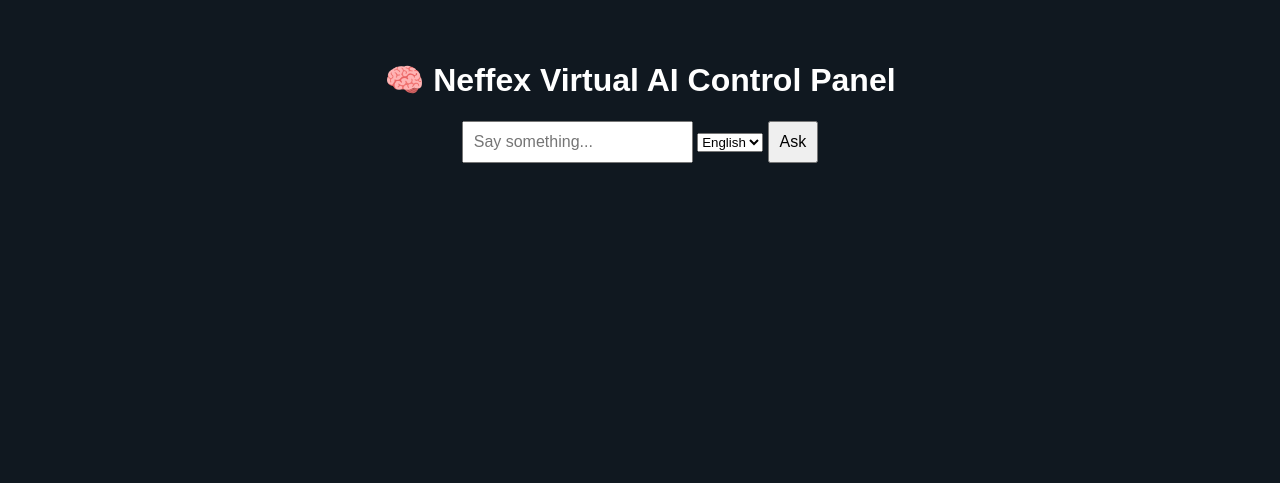
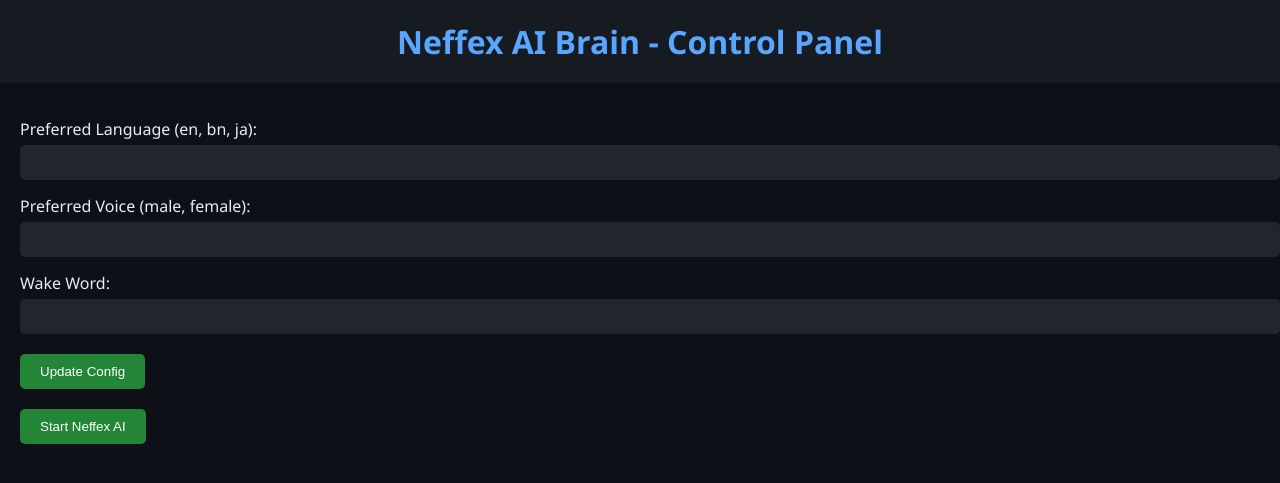
Before and after one commit to Riyadsheikh-tigermate/Neffex-system, a Flask app: template web_panel/templates/index.html in a window 1280 px wide. Shown: the top 483 px of the page. Run offline with Flask 3, Linux system fonts and the light colour scheme; the template is opened without the code that fills it, so the values that code supplies are empty.

Commit message:
Update index.html

```diff
--- a/web_panel/templates/index.html
+++ b/web_panel/templates/index.html
@@ -1,38 +1,75 @@
 <!DOCTYPE html>
 <html lang="en">
 <head>
-  <meta charset="UTF-8">
-  <title>Neffex Control Panel</title>
-  <style>
-    body { font-family: sans-serif; background: #101820; color: white; text-align: center; padding: 2rem; }
-    #chat { margin-top: 20px; }
-    input, button { padding: 10px; font-size: 1rem; }
-    .bubble { background: #444; border-radius: 8px; padding: 10px; margin: 5px; display: inline-block; }
-  </style>
+    <meta charset="UTF-8">
+    <title>Neffex Control Panel</title>
+    <style>
+        body {
+            font-family: 'Segoe UI', Tahoma, Geneva, Verdana, sans-serif;
+            background-color: #0d1117;
+            color: #e6edf3;
+            margin: 0;
+            padding: 0;
+        }
+        header {
+            background-color: #161b22;
+            padding: 20px;
+            text-align: center;
+        }
+        h1 {
+            margin: 0;
+            color: #58a6ff;
+        }
+        .container {
+            padding: 20px;
+        }
+        label {
+            display: block;
+            margin-top: 15px;
+        }
+        input[type="text"], input[type="number"] {
+            width: 100%;
+            padding: 10px;
+            margin-top: 5px;
+            border-radius: 5px;
+            border: none;
+            background-color: #21262d;
+            color: #e6edf3;
+        }
+        input[type="submit"], .btn {
+            margin-top: 20px;
+            padding: 10px 20px;
+            background-color: #238636;
+            color: white;
+            border: none;
+            border-radius: 5px;
+            cursor: pointer;
+        }
+        input[type="submit"]:hover, .btn:hover {
+            background-color: #2ea043;
+        }
+    </style>
 </head>
 <body>
-  <h1>🧠 Neffex Virtual AI Control Panel</h1>
-  <input type="text" id="msg" placeholder="Say something..." />
-  <select id="lang">
-    <option value="en">English</option>
-    <option value="bn">বাংলা</option>
-  </select>
-  <button onclick="send()">Ask</button>
+    <header>
+        <h1>Neffex AI Brain - Control Panel</h1>
+    </header>
+    <div class="container">
+        <form action="/update_config" method="post">
+            <label for="language">Preferred Language (en, bn, ja):</label>
+            <input type="text" name="language" id="language" required>
 
-  <div id="chat"></div>
+            <label for="voice">Preferred Voice (male, female):</label>
+            <input type="text" name="voice" id="voice" required>
 
-  <script>
-    async function send() {
-      const msg = document.getElementById('msg').value;
-      const lang = document.getElementById('lang').value;
-      const response = await fetch('/ask', {
-        method: 'POST',
-        headers: {'Content-Type': 'application/json'},
-        body: JSON.stringify({message: msg, lang: lang})
-      });
-      const data = await response.json();
-      document.getElementById('chat').innerHTML += `<div class="bubble"><b>You:</b> ${msg}<br><b>Neffex:</b> ${data.response}</div><br>`;
-    }
-  </script>
+            <label for="wake_word">Wake Word:</label>
+            <input type="text" name="wake_word" id="wake_word" required>
+
+            <input type="submit" value="Update Config">
+        </form>
+        <form action="/start_ai" method="post">
+            <button class="btn">Start Neffex AI</button>
+        </form>
+    </div>
 </body>
 </html>
```
